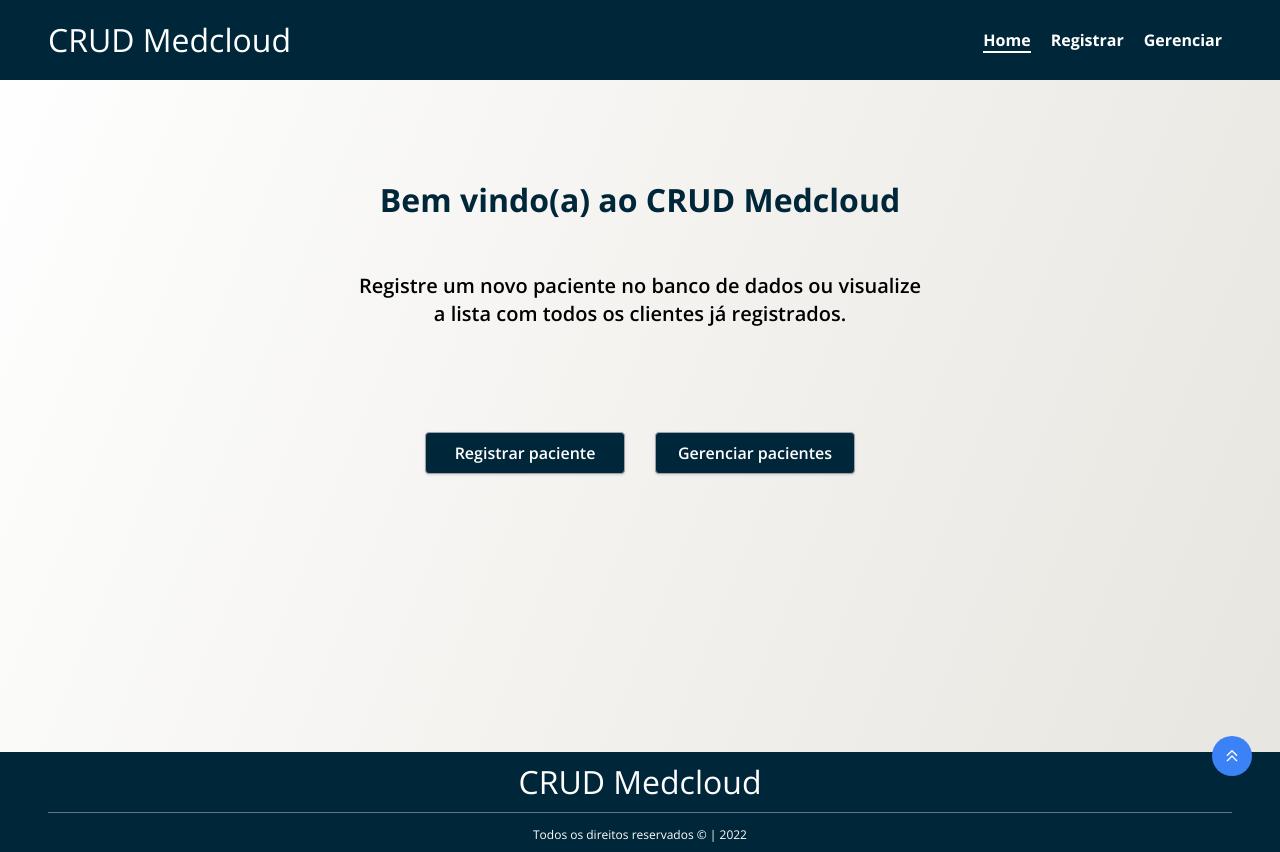
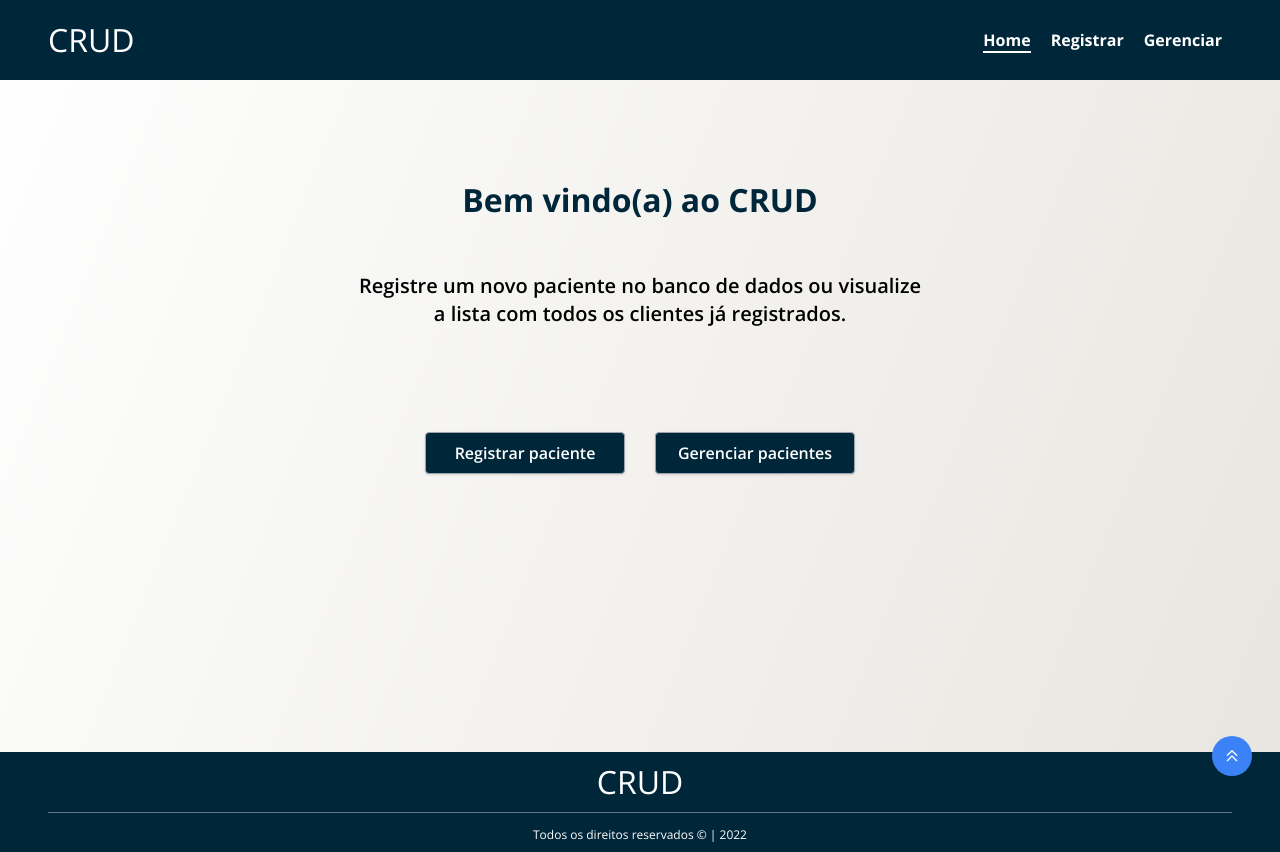
Before and after one commit to MatheusSchade/crud, a Next.js app: page / in a window 1280 px wide. Built offline with nearby package versions, Linux system fonts and the light colour scheme.

Commit message:
ajustes título

```diff
--- a/src/components/LogoApp.tsx
+++ b/src/components/LogoApp.tsx
@@ -5,7 +5,7 @@ const LogoApp: React.FC = () => {
     <h1>
       <Link href="/">
         <a>
-          <span className={`logo`}>CRUD Medcloud</span>
+          <span className={`logo`}>CRUD</span>
         </a>
       </Link>
     </h1>
--- a/src/pages/gerenciar/index.tsx
+++ b/src/pages/gerenciar/index.tsx
@@ -129,7 +129,7 @@ const Manage: React.FC<{ size: Size }> = ({ size }) => {
     <div className='min-h-screen'>
       {isLoading ? <Loader /> :
         <Fragment>
-          <HeadContent title={`Gerenciar Pacientes - CRUD Medcloud`} />
+          <HeadContent title={`Gerenciar Pacientes - CRUD`} />
           <section>
             <PageHeadTitle text={`Gerenciar pacientes`} />
             {allPatients?.length > 0 ?
--- a/src/pages/index.tsx
+++ b/src/pages/index.tsx
@@ -4,9 +4,9 @@ import RouteButtonButton from '../components/RouteButton'
 const Home: React.FC = () => {
   return (
     <div>
-      <HeadContent title={`Home - CRUD Medcloud`} />
+      <HeadContent title={`Home - CRUD`} />
       <h1 className='text-center mt-24 pageTitle font-bold'>
-        Bem vindo(a) ao CRUD Medcloud
+        Bem vindo(a) ao CRUD
       </h1>
       <h2 className='text-center mt-12 sm:w-1/2 w-full mx-auto text-xl font-semibold'>
         Registre um novo paciente no banco de dados ou visualize a lista com todos os clientes já registrados.</h2>
--- a/src/pages/registrar/index.tsx
+++ b/src/pages/registrar/index.tsx
@@ -153,7 +153,7 @@ const Register: React.FC<{ size: Size }> = ({ size }) => {
     <div className='min-h-screen'>
       {isLoading ? <Loader /> :
         <Fragment>
-          <HeadContent title={`Registrar Pacientes - CRUD Medcloud`} />
+          <HeadContent title={`Registrar Pacientes - CRUD`} />
           <section>
             <PageHeadTitle text={title} />
             <h2 className='ml-1'>Insira abaixo os dados do paciente para registrá-lo em nosso banco de dados:</h2>
```
